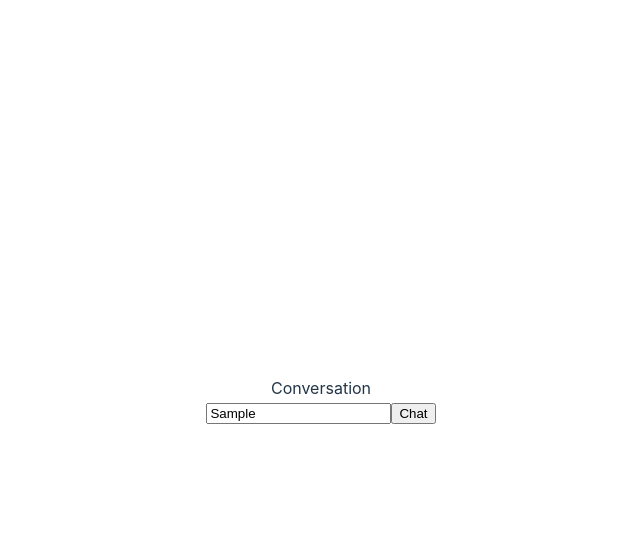
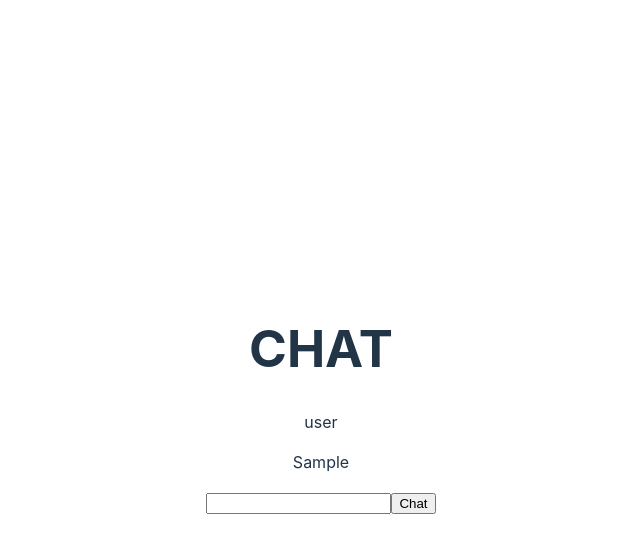
Before and after one commit to JoshyGarcia/Chat-GPT-Clone, a React (Vite) app in the folder frontend/: page / in a window 1280 px wide. Both pictures are taken after typing "Sample" into the empty fields and a click on the input "Chat". Shown: the top 552 px of the page, without its empty margins (319-959 px from the left). Built offline with nearby package versions, Linux system fonts and the light colour scheme.

Commit message:
backend and frontend connection and api request

```diff
--- a/frontend/src/App.jsx
+++ b/frontend/src/App.jsx
@@ -2,14 +2,12 @@ import { useState } from 'react'
 import reactLogo from './assets/react.svg'
 import './App.css'
 import { Chat } from './Chat'
-import { Conversation } from './Conversation'
 
 function App() {
   const [count, setCount] = useState(0)
 
   return (
     <>
-      <Conversation />
       <Chat />
     </>
   )
--- a/frontend/src/Chat.jsx
+++ b/frontend/src/Chat.jsx
@@ -1,41 +1,65 @@
 import React from 'react'
-import { useState } from 'react'
+import { useState, useEffect } from 'react'
 
 export const Chat = () => {
     const [input , setInput] = useState('')
-    const [messages, setMessages] = useState([{role: "system", content: "You are ChatGPT"}])
+    const [messages, setMessages] = useState([])
 
+    useEffect(() => {
 
-    const handleSubmit = async (e) => {
+    }, [messages]);
+
+    const handleSubmit =  (e) => {
         e.preventDefault();
 
         // Update messages with the user message
          setMessages(prevMessages => [
           ...prevMessages,
-          { role: "user", content: input },
-        ]);
+          { role: "user", content: input }
+        ])
 
+        setInput("");
+      }
+
+      const callApi = async () => {
         const response = await fetch("http://127.0.0.1:4000", {
           method: "POST",
           headers: {
             "Content-Type": "application/json",
-            "Message": messages,
+            "Messages": JSON.stringify(messages)
           },
         });
         const data = await response.json();
 
         // Update messages with the response data from API
-        setMessages(prevMessages => [
+        await setMessages(prevMessages => [
           ...prevMessages,
-          { role: "assistant", content: data },
+          { role: "assistant", content: data.content },
         ]);
 
-        // Clear input field
-        setInput("");
-        console.log(messages)
-      };
+        // // Clear input field
+      }
+
+      useEffect(() => {
+        if (messages.length > 0) {
+          if (messages[messages.length - 1].role === "user") {
+            callApi();
+          }
+        }
+      }, [messages]);
 
   return (
+    <div>
+      <h1>CHAT</h1>
+        <div>
+        {messages.map((message, index) => (
+          <div key={index}>
+            {/* user == message.role? "user": "assistant" */}
+            <p>{message.role}</p>
+            <p>{message.content}</p>
+          </div>
+        ))}
+        </div>
       <form action="" method="post" onSubmit={handleSubmit}>
           <input type="text"
               value={input}
@@ -43,5 +67,6 @@ export const Chat = () => {
           />
           <input type="submit" value="Chat"/>
       </form>
+    </div>
   )
 }
--- a/frontend/src/Conversation.jsx
+++ /dev/null
@@ -1,17 +0,0 @@
-import React from 'react'
-// import state hook
-import { useState } from 'react'
-
-export const Conversation = () => {
-    // set up state
-    const [messages, setMessages] = useState([])
-
-    const messagesJSX = messages.map((message) => {
-        messageJSX = <div>{message}</div>
-        return messageJSX
-    })
-
-  return (
-    <div>Conversation</div>
-  )
-}
```
Also changed, not shown: 1 other file (tests, documents, lock files or other folders). Lines whose indentation alone changed are shown as unchanged.
